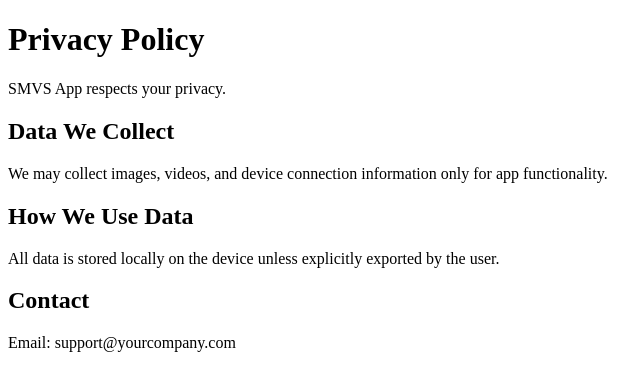
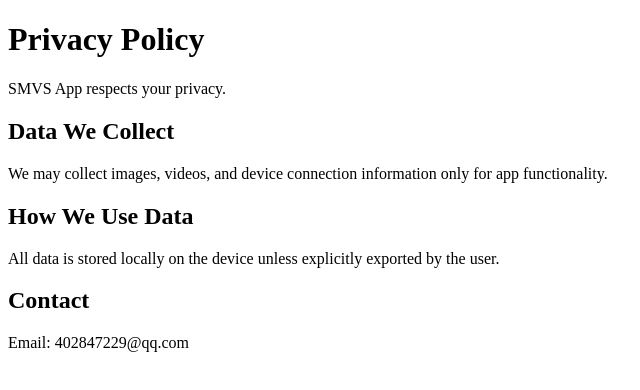
Before and after one commit to dengwenbink0321-cpu/smvs-privacy-policy, a plain HTML site: page index.html in a window 1280 px wide. Shown: the full height of the page, 0-640 px from the left. Drawn offline with Linux system fonts and the light colour scheme.

Commit message:
Update index.html

```diff
--- a/index.html
+++ b/index.html
@@ -16,7 +16,7 @@
 <p>All data is stored locally on the device unless explicitly exported by the user.</p>
 
 <h2>Contact</h2>
-<p>Email: support@yourcompany.com</p>
+<p>Email: 402847229@qq.com</p>
 
 </body>
 </html>
```
